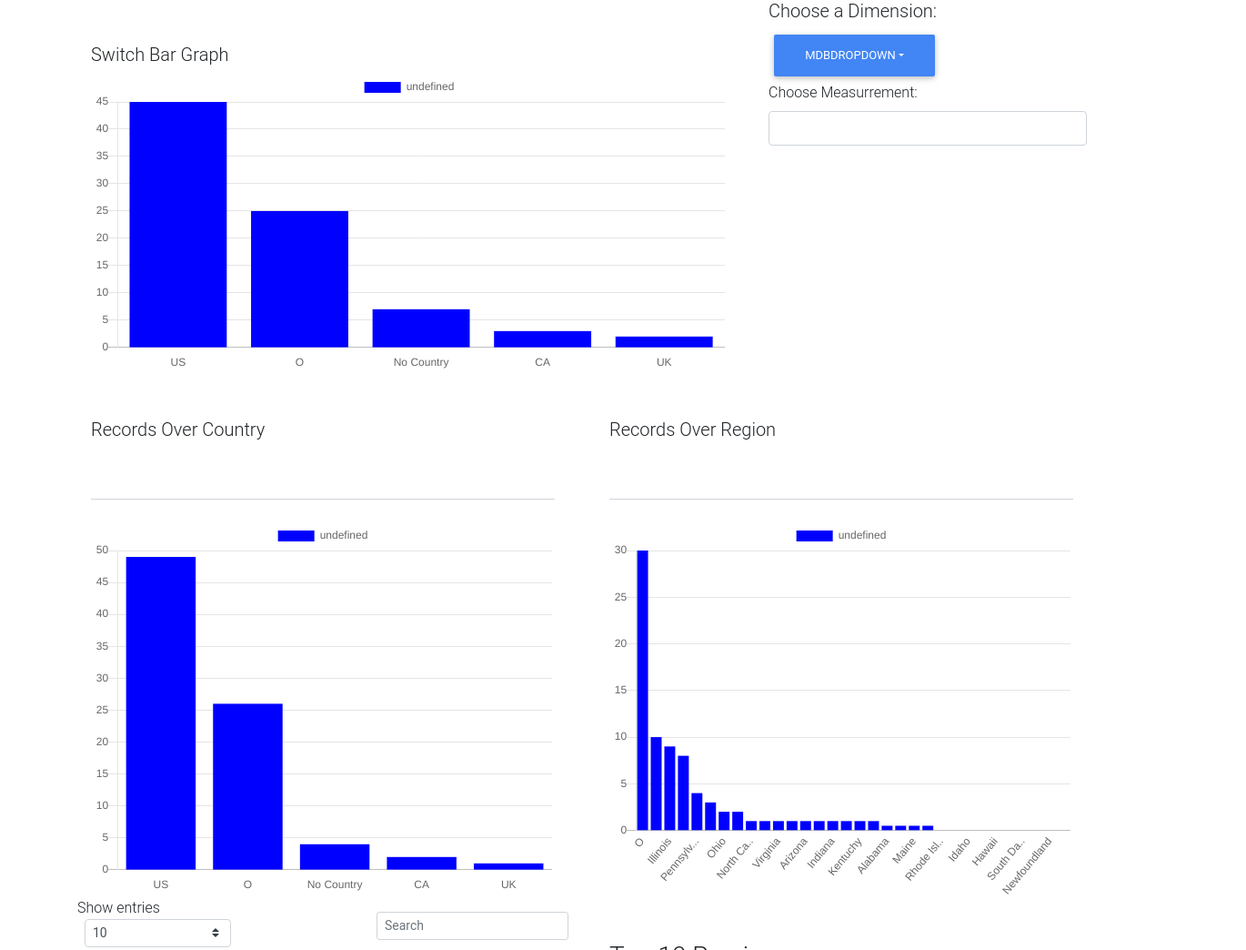
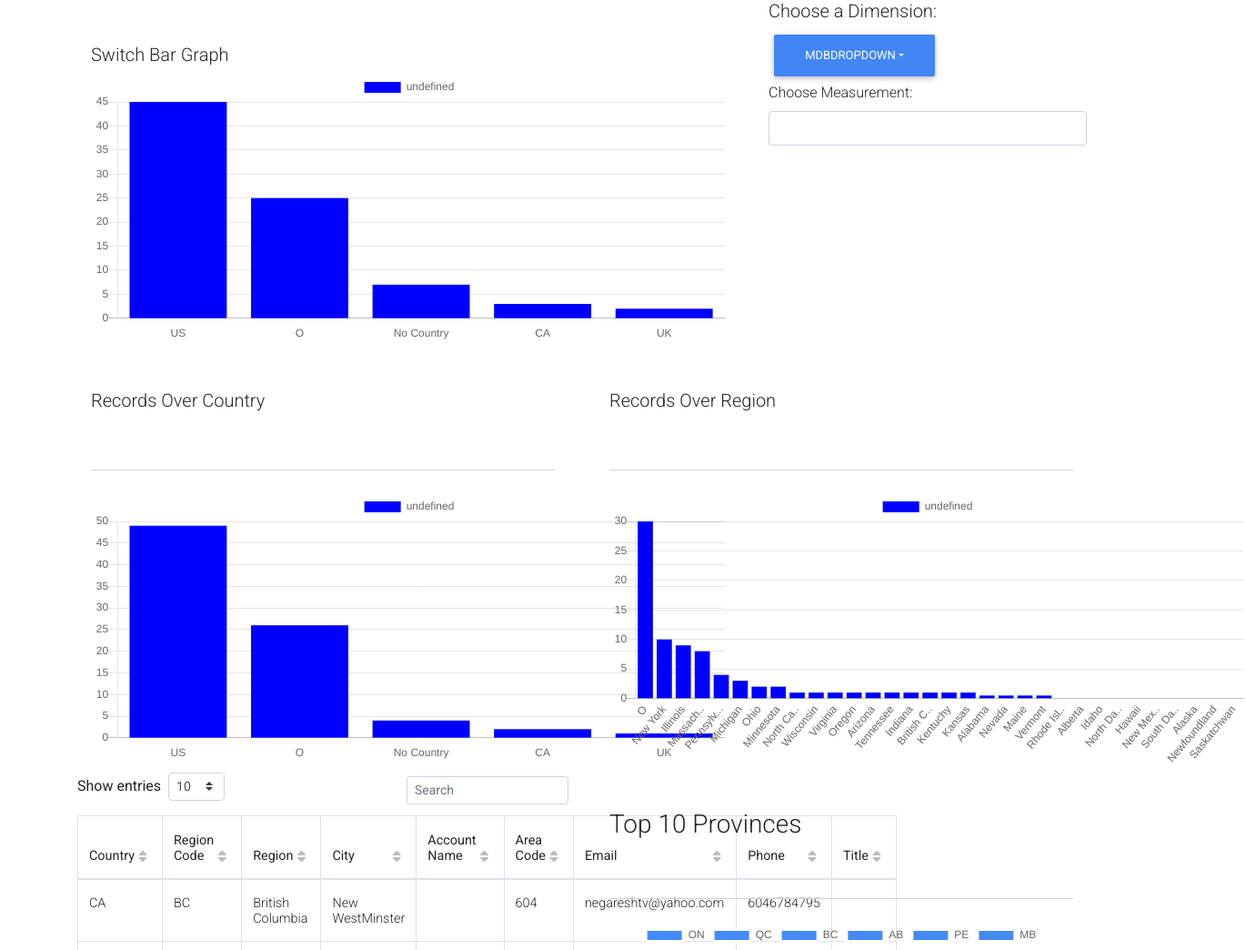
Before and after one commit to RohiniGaikar/react-mrxacc, a React app: page / in a window 1280 px wide. Shown: the top 1044 px of the page at 91% size, 1370 px wide, since content can reach past the window. Built offline with nearby package versions, Linux system fonts and the light colour scheme.

Commit message:
8 files modified

```diff
--- a/components/BarChart.js
+++ b/components/BarChart.js
@@ -31,8 +31,8 @@ class BarChart extends React.Component {
       ]
     },
     barChartOptions: {
-      responsive: true,
-      maintainAspectRatio: false,
+      responsive: false,
+      maintainAspectRatio: true,
       scales: {
         xAxes: [
           {
--- a/components/ContactTable.js
+++ b/components/ContactTable.js
@@ -636,7 +636,7 @@ const ContactTable = () => {
     <MDBDataTable
       bordered
       hover
-      data={data}
+      data={data} width={700} height={300}
     />
   );
 }
--- a/components/CountryRecordsChart.js
+++ b/components/CountryRecordsChart.js
@@ -32,8 +32,8 @@ class CountryRecordsChart extends React.Component {
       ]
     },
     barChartOptions: {
-      responsive: true,
-      maintainAspectRatio: false,
+      responsive: false,
+      maintainAspectRatio: true,
       scales: {
         xAxes: [
           {
--- a/components/Dashboard.js
+++ b/components/Dashboard.js
@@ -14,6 +14,9 @@ import AllProvinceTable from './AllProvinceTable';
 const Dashboard = () => {
   return (
     <div>
+    <MDBContainer fluid>
+
+    </MDBContainer>
     <MDBContainer>
     <MDBRow>
     <MDBCol md="8">
@@ -48,7 +51,7 @@ const Dashboard = () => {
     </MDBCol>
     </MDBRow>
     </MDBContainer>
-       // <AllProvinceTable />
+    // <AllProvinceTable />
 
    </div>
 
--- a/components/Measurement.js
+++ b/components/Measurement.js
@@ -3,7 +3,7 @@ import React from "react";
 const Measurement = () => {
   return (
     <div className="form-group">
-      <label htmlFor="formGroupExampleInput">Choose Measurrement:</label><br />
+      <label htmlFor="formGroupExampleInput">Choose Measurement:</label><br />
       <input
         type="text"
         className="form-control"
--- a/components/RegionRecords.js
+++ b/components/RegionRecords.js
@@ -61,8 +61,8 @@ class RegionRecords extends React.Component {
       ]
     },
     barChartOptions: {
-      responsive: true,
-      maintainAspectRatio: false,
+      responsive: false,
+      maintainAspectRatio: true,
       scales: {
         xAxes: [
           {
--- a/index.js
+++ b/index.js
@@ -1,22 +1,28 @@
 import React, { Component } from 'react';
 import { render } from 'react-dom';
+import { MDBContainer } from "mdbreact";
+import '@fortawesome/fontawesome-free/css/all.min.css';
+import 'bootstrap-css-only/css/bootstrap.min.css';
+import 'mdbreact/dist/css/mdb.css';
+
 import Dashboard from './components/Dashboard';
 //import Hello from './Hello';
+
 import './style.css';
+
+
 
 class App extends Component {
   constructor() {
     super();
 
-  }
-
-  render() {
+  }render() {
     console.log("entry");
     return (
+            <div>
+             <Dashboard />
+             </div>
 
-      <div className="md-5">
-       <Dashboard />
-      </div>
     );
   }
 }
```
Also changed, not shown: index.html (+1 -0 lines).
